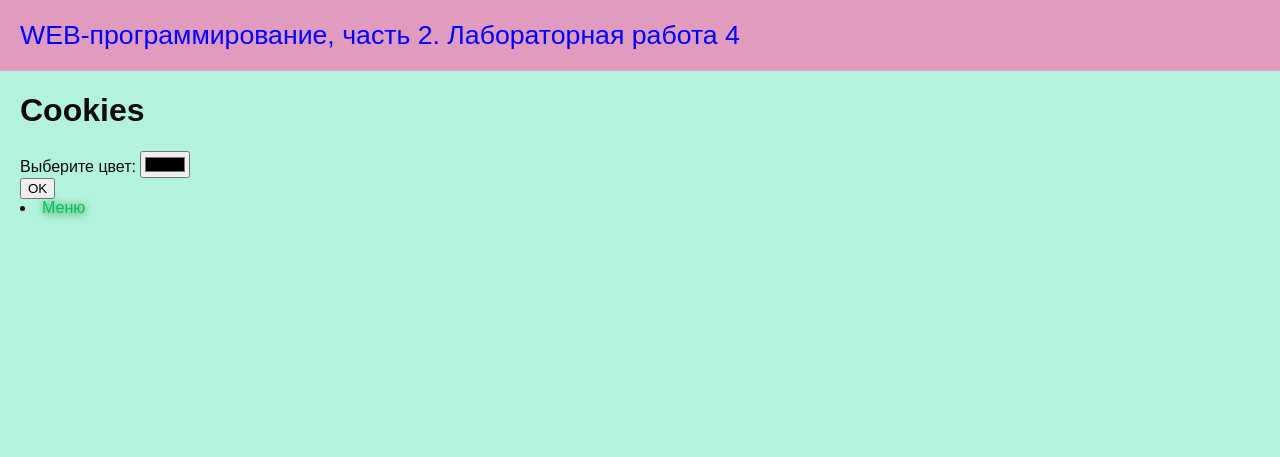
After one commit to tkacheks/web-programming-labs-2, a Flask app: page /lab4/cookies in a window 1280 px wide. The commit adds this page. Shown: the top 457 px of the page. Run offline with Flask 3, Linux system fonts and the light colour scheme.

Commit message:
куки

```diff
--- a/lab4.py
+++ b/lab4.py
@@ -83,3 +83,15 @@ def zerno():
 @lab4.route('/lab4/zernosk')
 def zernosk():
     return render_template('zernosk.html')
+
+
+@lab4.route('/lab4/cookies', methods = ['GET', 'POST'])
+def cookies():
+    if request.method == 'GET':
+        return render_template('cookies.html')
+    color = request.form.get('color')
+    headers = {
+        'Set-Cookie':'color=' + color + '; path=/',
+        'Location': '/lab4/cookies'
+    }
+    return '', 303, headers
--- a/templates/base.html
+++ b/templates/base.html
@@ -5,6 +5,13 @@
     <meta name="viewport" content="width=device-width, initial-scale=1.0">
     <title>Давоян Карине. {% block lab %}{% endblock %}</title>
     <link rel="stylesheet" href="{{ url_for('static', filename='lab1.css') }}">
+    {% if request.cookies.get('color') %}
+    <style>
+        body {
+            color: {{ request.cookies.get('color') }};
+        }
+    </style>
+    {% endif %}
 </head>
 <body>
     <header>
--- /dev/null
+++ b/templates/cookies.html
@@ -0,0 +1,16 @@
+{% extends "base.html" %}
+
+{% block lab %}Лабораторная работа 4{% endblock %}
+
+{% block main %}
+   <h1>Cookies</h1>
+   <form method="post" >
+      <div>
+        <label for="color">Выберите цвет:</label>
+        <input type="color" id="color" name="color">
+      </div>
+      <div>
+        <button type="submit">OK</button>
+      </div>
+   </form>
+{% endblock %}
--- a/templates/lab4.html
+++ b/templates/lab4.html
@@ -9,7 +9,7 @@
         <li><a href="/lab4/login">Авторизация</a></li>
         <li><a href="/lab4/fridge">Холодильник</a></li>
         <li><a href="/lab4/zerno">Заказ зерна</a></li>
-        <li><a href="/lab4/zernosk">Скидка</a></li>
+        <li><a href="/lab4/cookies">Куки</a></li>
     </ol>
 
 
```
